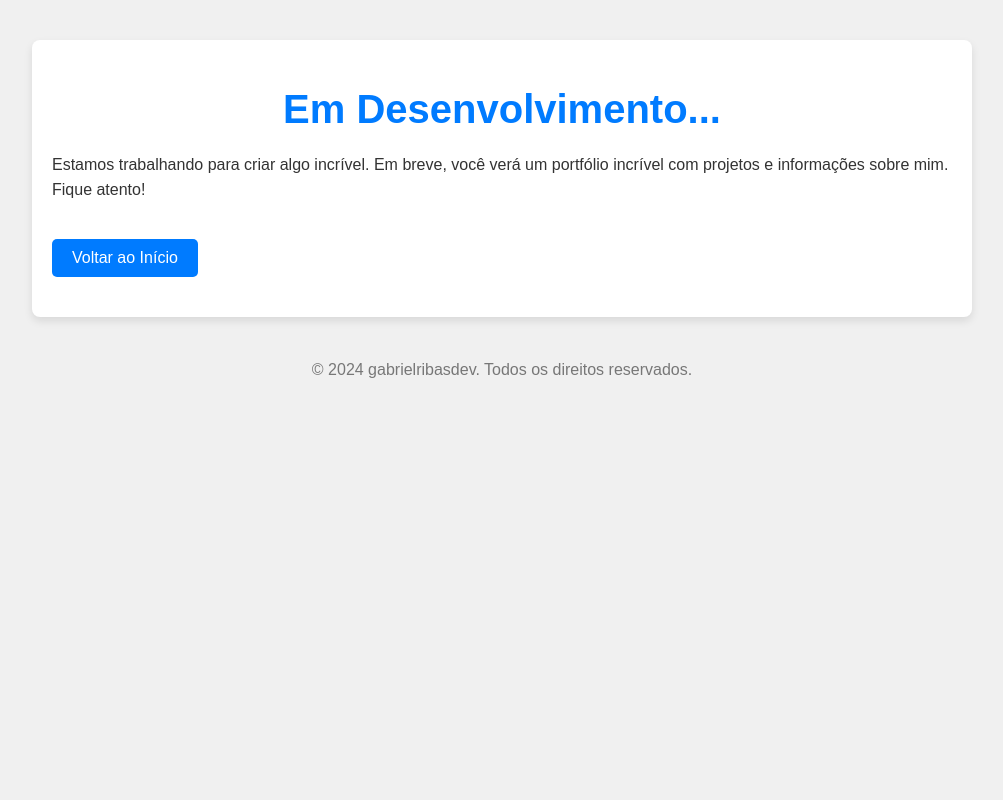
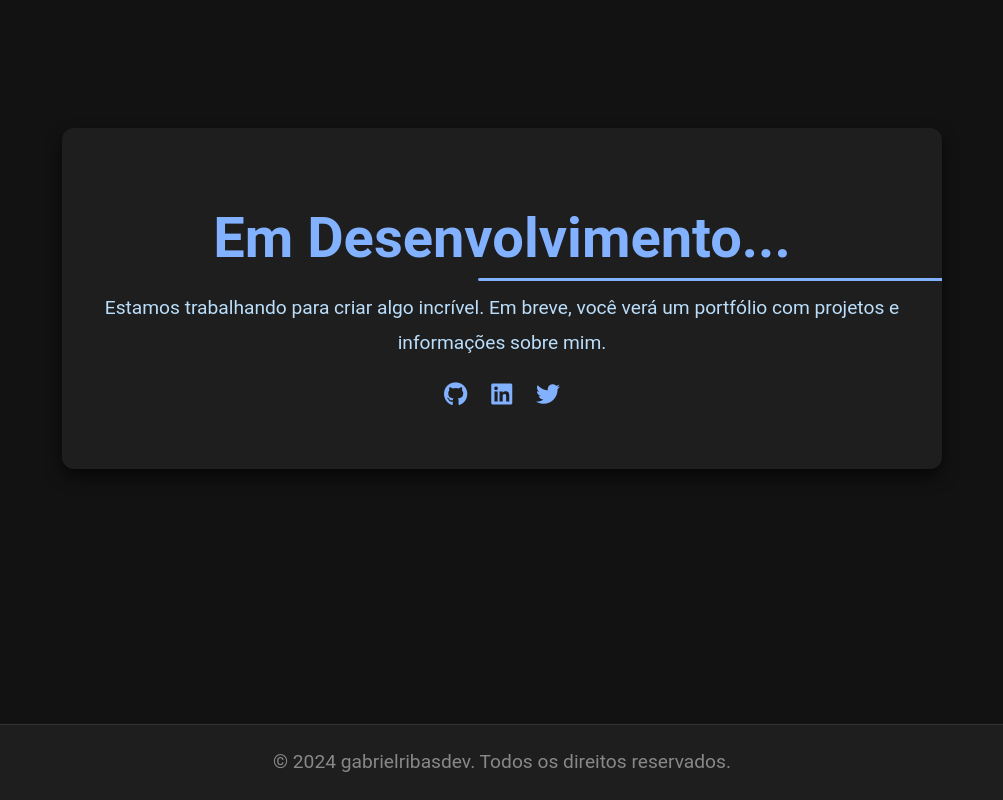
Before and after one commit to gabrielribasdev/gabrielribasdev.github.io, a plain HTML site: page index.html in a window 1280 px wide. Shown: the whole page, without its empty margins (138-1141 px from the left). Drawn offline with Linux system fonts and the light colour scheme.

Commit message:
Add files via upload

```diff
--- a/index.html
+++ b/index.html
@@ -4,60 +4,120 @@
     <meta charset="UTF-8">
     <meta name="viewport" content="width=device-width, initial-scale=1.0">
     <title>Meu Portfólio</title>
+    <link rel="stylesheet" href="https://cdnjs.cloudflare.com/ajax/libs/font-awesome/6.0.0-beta3/css/all.min.css">
     <style>
         body {
-            font-family: 'Arial', sans-serif;
+            font-family: 'Roboto', sans-serif;
             margin: 0;
             padding: 0;
-            background-color: #f0f0f0;
-            color: #333;
+            background-color: #121212;
+            color: #bbdefb;
+            text-align: center;
+            display: flex;
+            flex-direction: column;
+            min-height: 100vh;
         }
         .container {
-            max-width: 900px;
-            margin: 40px auto;
-            padding: 20px;
-            background-color: #fff;
-            border-radius: 8px;
-            box-shadow: 0 4px 8px rgba(0, 0, 0, 0.1);
+            max-width: 800px;
+            margin: auto;
+            padding: 40px;
+            background-color: #1e1e1e;
+            border-radius: 12px;
+            box-shadow: 0 8px 16px rgba(0, 0, 0, 0.6);
+            animation: slideUp 1s ease-out;
+            position: relative;
+            overflow: hidden;
         }
         h1 {
-            text-align: center;
-            color: #007bff;
-            font-size: 2.5rem;
+            font-size: 3.5rem;
             margin-bottom: 20px;
+            color: #82b1ff;
+            animation: fadeIn 1.5s ease-in-out;
+            position: relative;
+        }
+        h1::before {
+            content: '';
+            position: absolute;
+            left: 50%;
+            bottom: -10px;
+            transform: translateX(-50%);
+            width: 60%;
+            height: 3px;
+            background-color: #82b1ff;
+            border-radius: 5px;
+            animation: pulse 2s infinite;
         }
         p {
-            font-size: 1rem;
-            line-height: 1.6;
-        }
-        .button {
-            display: inline-block;
-            padding: 10px 20px;
-            margin: 20px 0;
-            font-size: 1rem;
-            color: #fff;
-            background-color: #007bff;
-            border: none;
-            border-radius: 5px;
-            text-decoration: none;
-            text-align: center;
-        }
-        .button:hover {
-            background-color: #0056b3;
+            font-size: 1.2rem;
+            line-height: 1.8;
+            margin: 0 0 20px;
+            animation: fadeIn 2s ease-in-out;
         }
         footer {
-            text-align: center;
-            margin-top: 20px;
-            font-size: 0.9rem;
-            color: #777;
+            font-size: 1rem;
+            color: #888;
+            margin-top: auto;
+            padding: 20px;
+            background-color: #1e1e1e;
+            border-top: 1px solid #333;
+        }
+        footer p {
+            margin: 0;
+        }
+        .social-icons {
+            margin: 20px 0;
+        }
+        .social-icons a {
+            color: #82b1ff;
+            font-size: 1.5rem;
+            margin: 0 10px;
+            transition: color 0.3s;
+        }
+        .social-icons a:hover {
+            color: #bbdefb;
+        }
+        @keyframes fadeIn {
+            from {
+                opacity: 0;
+                transform: translateY(20px);
+            }
+            to {
+                opacity: 1;
+                transform: translateY(0);
+            }
+        }
+        @keyframes slideUp {
+            from {
+                opacity: 0;
+                transform: translateY(30px);
+            }
+            to {
+                opacity: 1;
+                transform: translateY(0);
+            }
+        }
+        @keyframes pulse {
+            0% {
+                transform: scaleX(1);
+            }
+            50% {
+                transform: scaleX(1.1);
+            }
+            100% {
+                transform: scaleX(1);
+            }
         }
     </style>
 </head>
 <body>
     <div class="container">
         <h1>Em Desenvolvimento...</h1>
-        <p>Estamos trabalhando para criar algo incrível. Em breve, você verá um portfólio incrível com projetos e informações sobre mim. Fique atento!</p>
-        <a href="#" class="button">Voltar ao Início</a>
+        <p>Estamos trabalhando para criar algo incrível. Em breve, você verá um portfólio com projetos e informações sobre mim.</p>
+        <div class="social-icons">
+            <a href="https://github.com/gabrielribasdev" aria-label="GitHub"><i class="fab fa-github"></i></a>
+            <a href="https://www.linkedin.com/in/gabriel-ribas-3784bb23b/" aria-label="LinkedIn"><i class="fab fa-linkedin"></i></a>
+            <a href="#" aria-label="Twitter"><i class="fab fa-twitter"></i></a>
+        </div>
     </div>
     <footer>
         <p>&copy; 2024 gabrielribasdev. Todos os direitos reservados.</p>
```
